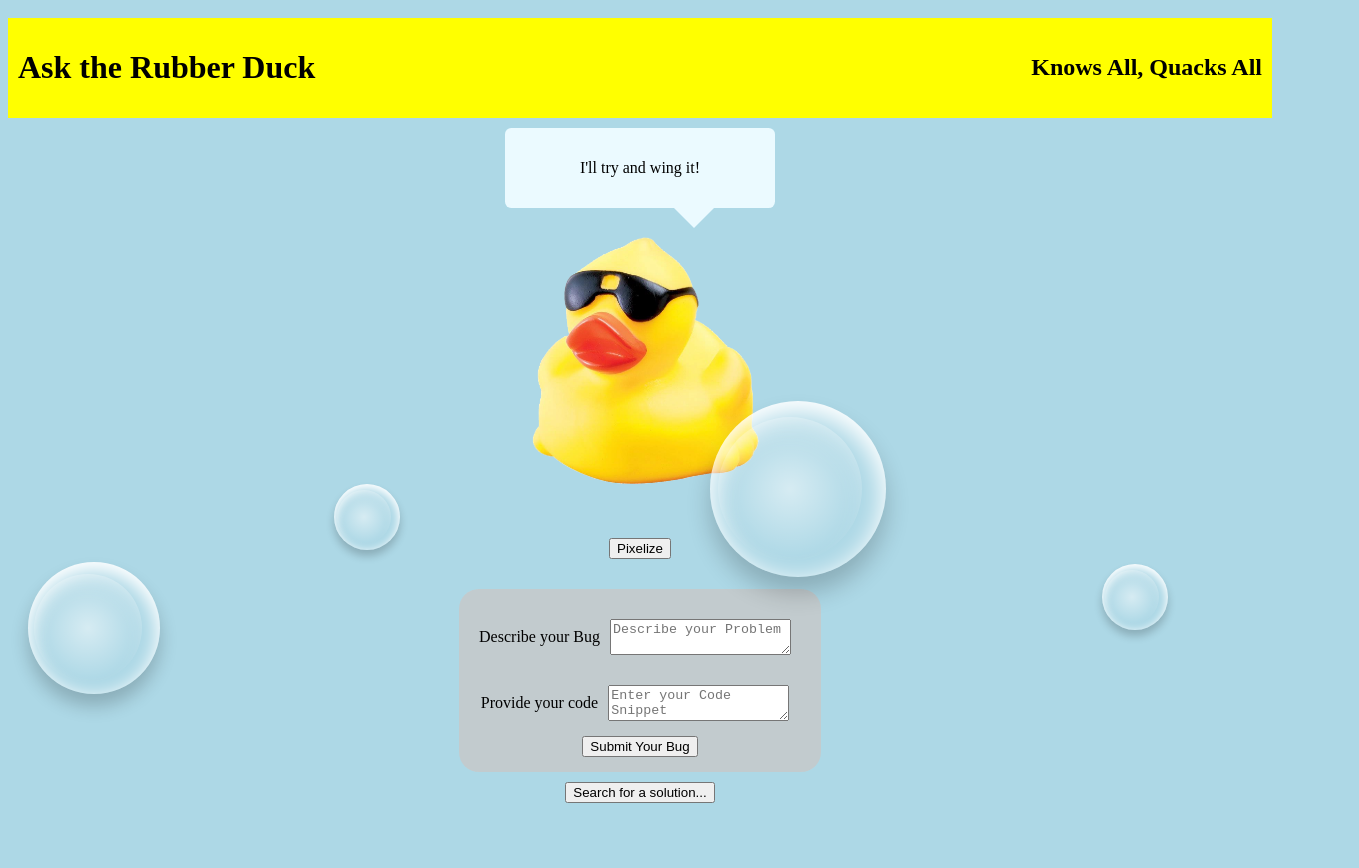
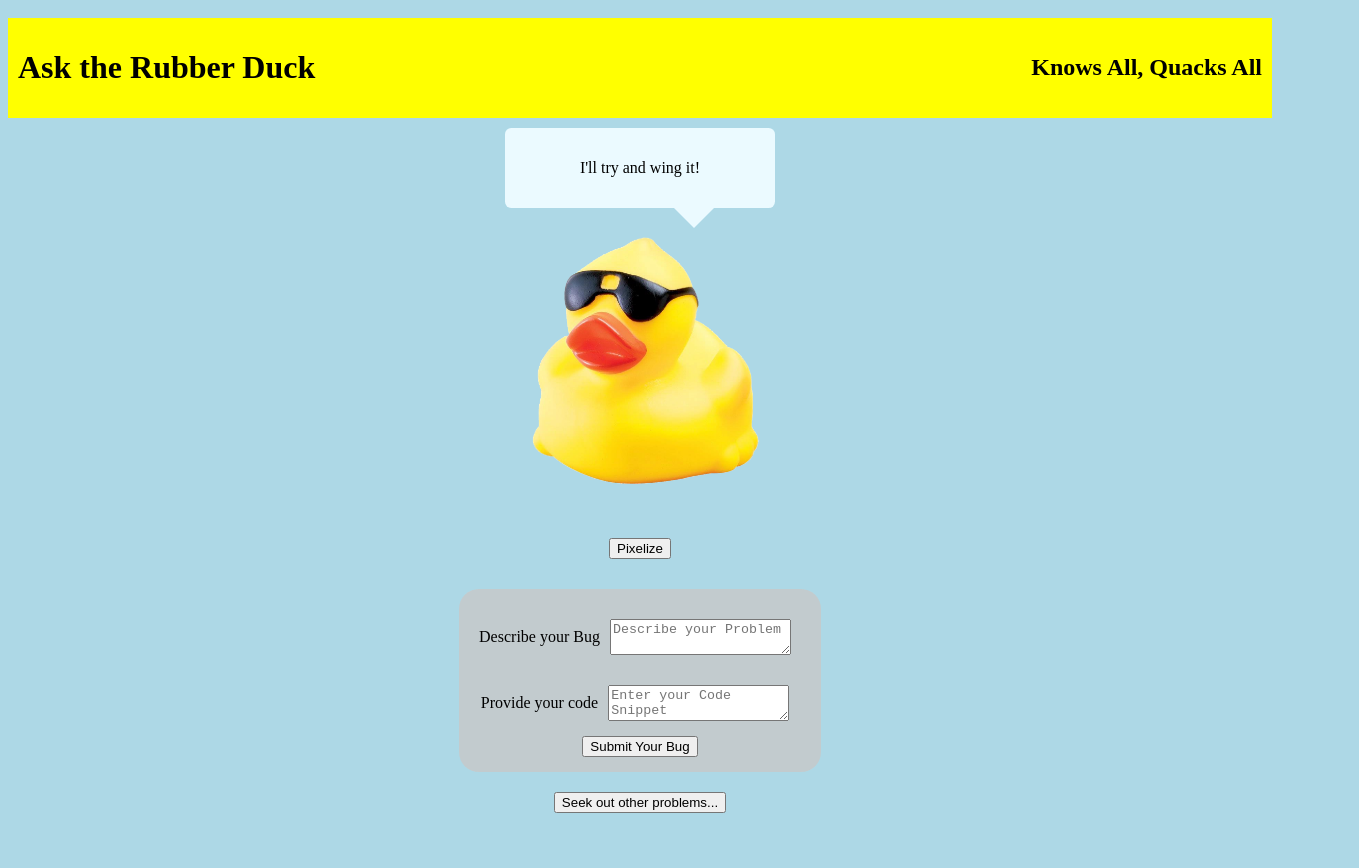
Before and after one commit to prudhomk/professor-duck, a React app: page / in a window 1280 px wide. Shown: the top 868 px of the page, 1359 px wide, since content can reach past the window. After the commit the page ends 841 px from the top, so only its background shows below. Built offline with nearby package versions, Linux system fonts and the light colour scheme.

Commit message:
created problems page, working on 204 code for post route

```diff
--- a/src/components/app/App.jsx
+++ b/src/components/app/App.jsx
@@ -1,14 +1,19 @@
 import React from 'react';
+import { Route, Switch } from 'react-router-dom';
 import Bubbles from '../bubbles/Bubbles';
 import Duck from '../duck/Duck';
 import Header from '../header/Header';
+import ProblemList from '../problems/ProblemList';
 
 export default function App() {
   return (
     <>
       <Header/>
-      <Duck/>
-      <Bubbles/>
+      <Switch>
+        <Route exact path="/" component={Duck}/>
+        <Route exact path="/problems" component={ProblemList}/>
+        <Bubbles/>
+      </Switch>
     </>
   );
 }
--- a/src/components/duck/Duck.jsx
+++ b/src/components/duck/Duck.jsx
@@ -1,12 +1,15 @@
 import React, { useState, useEffect } from 'react';
+import { useHistory } from 'react-router-dom';
 import  { phrases, sfx } from '../data/Phrases.js';
 import BugForm from '../form/BugForm';
 import styles from './Duck.css';
+
 
 export default function Duck() {
   //manage a boolean for if each accessory button has been clicked
   const [pixel, setPixel] = useState(false);
   const [seconds, setSeconds] = useState(0);
+  const history = useHistory();
 
   const x = Math.floor(Math.random() * phrases.length);
   const y = Math.floor(Math.random() * sfx.length);
@@ -31,6 +34,10 @@ export default function Duck() {
 
   const handleClick = () => {
     (pixel === false) ? setPixel(true) : setPixel(false);
+  };
+
+  const handleProblem = () => {
+    history.push('/problems');
   };
 
   const custom = () => {
@@ -70,6 +77,7 @@ export default function Duck() {
           <button onClick={handleClick}>{buttonText()}</button>
         </div>
         <BugForm/>
+        <button onClick={handleProblem}>Seek out other problems...</button>
       </div>
     </>
   );
--- a/src/components/form/BugForm.jsx
+++ b/src/components/form/BugForm.jsx
@@ -54,7 +54,6 @@ export default function BugForm() {
         </label>
         <button>Submit Your Bug</button>
       </form>
-      <button>Search for a solution...</button>
     </div>
   );
 }
--- /dev/null
+++ b/src/components/problems/Problem.jsx
@@ -0,0 +1,15 @@
+import React from 'react';
+import { Link } from 'react-router-dom';
+
+export default function Problem({ id, description, code }) {
+  return (
+    <>
+      <Link to={`/problems/${id}`}>
+        <div>
+          <p>Description: {description}</p>
+          <p>Code Snippet: {code}</p>
+        </div>
+      </Link>
+    </>
+  );
+}
--- /dev/null
+++ b/src/components/problems/ProblemList.jsx
@@ -0,0 +1,30 @@
+import React, { useState } from 'react';
+// import { useHistory } from 'react-router';
+import { useProblem } from '../../state/customHooks';
+import Problem from './Problem';
+import Loader from '../../services/Loader';
+
+const ProblemList = () => {
+  const { problems, loader } = useProblem();
+  // const history = useHistory();
+
+  const problemElements = problems.map(problem => (
+    <li key={problem.id}>
+      <Problem {...problem} />
+    </li>
+  ));
+
+  return (
+    <>
+      {
+        loader ? <Loader/> :
+          <div>
+            <h1>Problems</h1>
+            <ul>{problemElements}</ul>
+          </div>
+      }
+    </>
+  );
+};
+
+export default ProblemList;
--- a/src/index.js
+++ b/src/index.js
@@ -1,8 +1,11 @@
 import React from 'react';
 import { render } from 'react-dom';
 import App from './components/app/App';
+import { BrowserRouter as Router } from 'react-router-dom';
 
 render(
-  <App />,
+  <Router>
+    <App />
+  </Router>,
   document.getElementById('root')
 );
```
